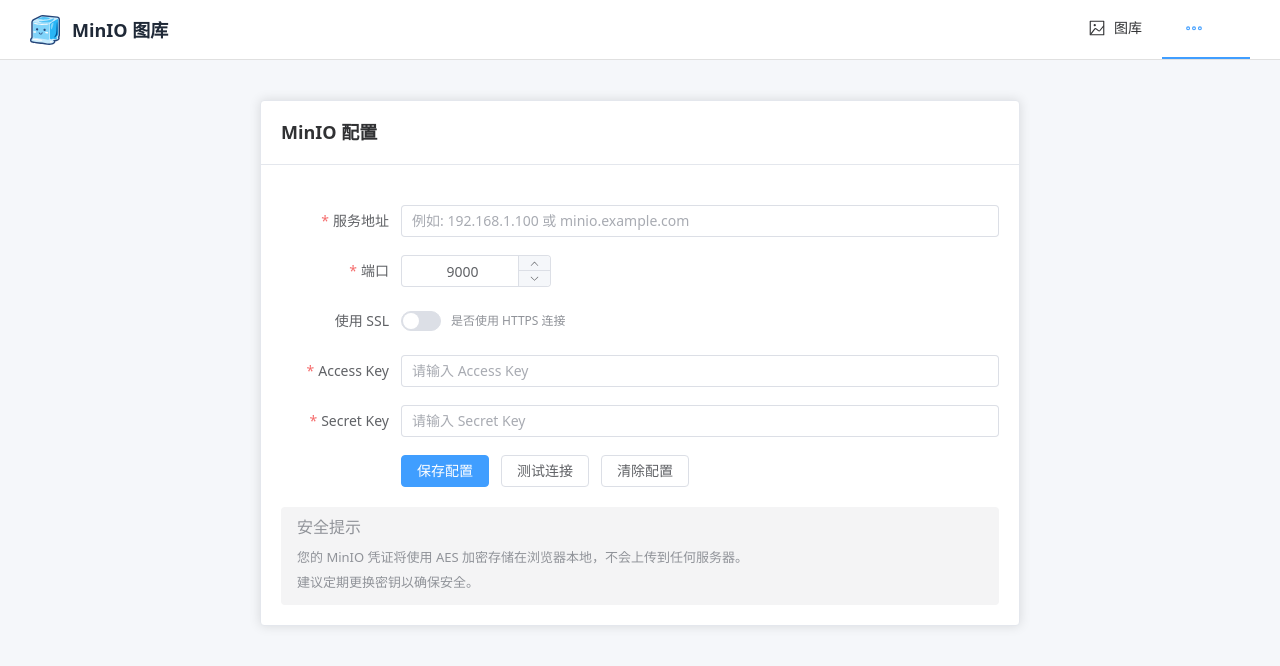
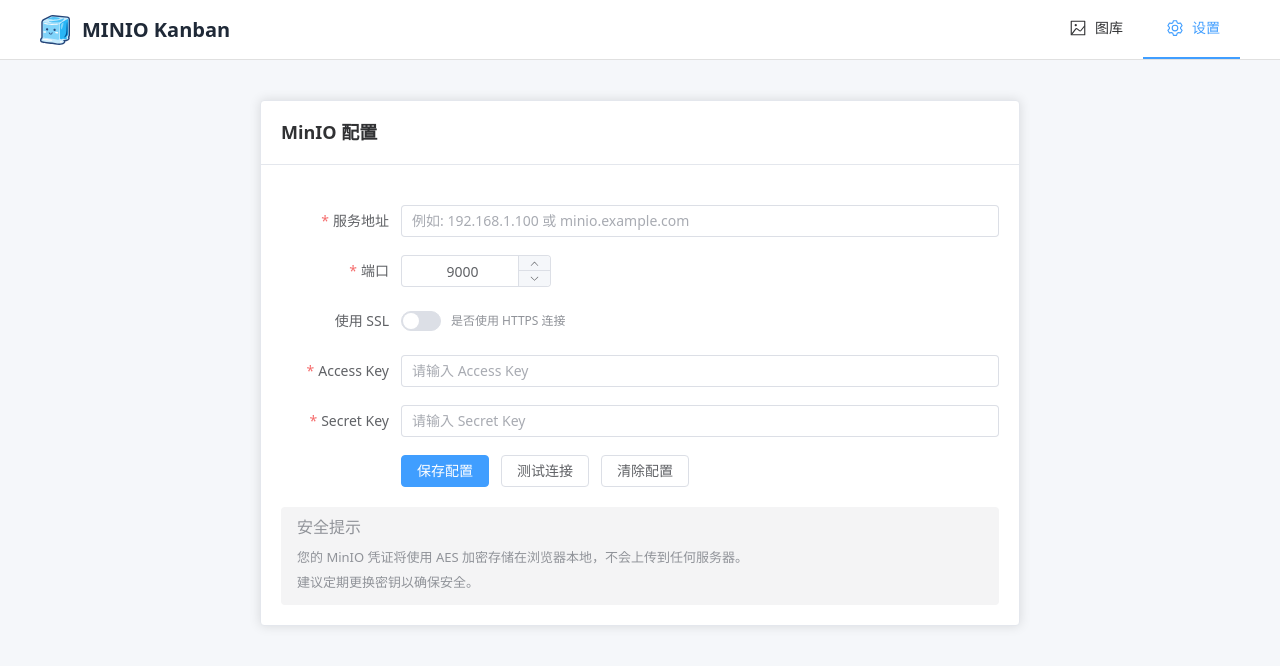
Before and after one commit to jlau-ice/minio-view, a Vue app: page /settings in a window 1280 px wide. Shown: the top 666 px of the page. Built offline with nearby package versions, Linux system fonts and the light colour scheme.

Commit message:
style(header): Updates the style and layout of the header component.

```diff
--- a/src/layouts/components/Header.vue
+++ b/src/layouts/components/Header.vue
@@ -1,10 +1,10 @@
 <template>
-  <div class="h-full px-[10px] flex items-center justify-between w-full">
-    <div class="flex items-center">
+  <div class="h-full px-[20px] flex items-center justify-between w-full">
+    <div class="flex items-center select-none">
       <img class="mr-3" src="@/assets/ice.svg" width="30" alt="MinIO View"/>
-      <span class="text-lg font-semibold text-gray-800">MinIO 图库</span>
+      <span class="text-xl  font-bold  text-gray-800">MINIO Kanban</span>
     </div>
-    <el-menu router class="border-none" :default-active="activeIndex" mode="horizontal" @select="handleSelect">
+    <el-menu router class="felx border-none flex-1 justify-end" :default-active="activeIndex" mode="horizontal" @select="handleSelect">
       <el-menu-item index="/gallery">
         <el-icon><Picture /></el-icon>
         <span>图库</span>
```
